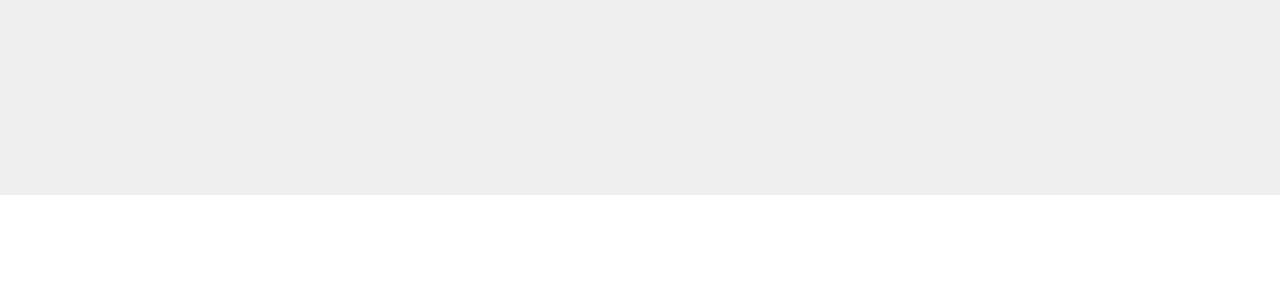
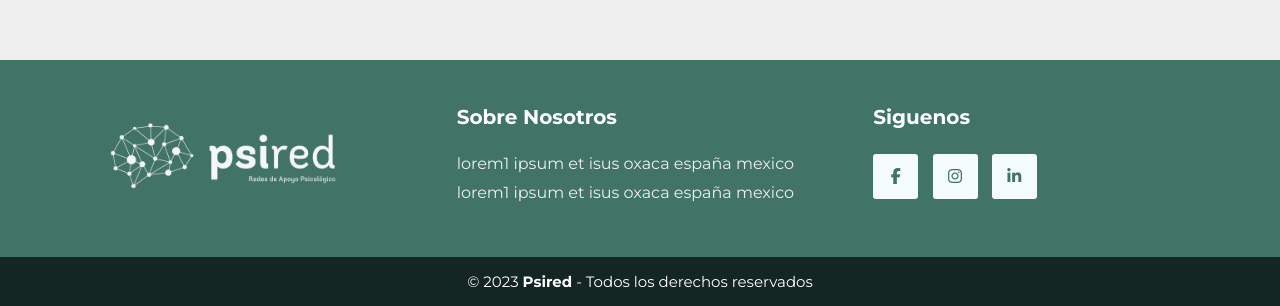
Before and after one commit to amayahaddad/PROYECTO_1, a plain HTML site: page index.html in a window 1280 px wide. Shown: the part 1573-1879 px from the top of the page. Before the commit the page ends 1768 px from the top, so only its background shows below. Drawn offline with Linux system fonts and the light colour scheme.

Commit message:
footer proyecto

```diff
--- a/index.html
+++ b/index.html
@@ -9,6 +9,7 @@
     <link rel="preconnect" href="https://fonts.googleapis.com">
     <link rel="preconnect" href="https://fonts.gstatic.com" crossorigin>
     <link href="https://fonts.googleapis.com/css2?family=Montserrat:ital,wght@0,300;0,400;0,600;0,700;1,400&display=swap" rel="stylesheet">
+    <script src="https://kit.fontawesome.com/50d8f593c8.js" crossorigin="anonymous"></script>
 </head>
 <body>
     <header>
@@ -16,13 +17,13 @@
 
         <div class="menu">
             <nav>
-                <a href="#">Inicio</a>
+                <a href="#" >Inicio</a>
                 <a href="#">Servicios</a>
                 <a href="#">Descargar</a>
                 <a href="#">Blog</a>
                 <a href="#">Contacto</a>
         </div>
-            <button><img src="./Assets/images/BTN-MENU.png" alt="menu"></button>
+            <button><img src="./Assets/images/BTN-MENU.png" alt="menu" class="btnmenu"></button>
         </nav>
     </header>
 
@@ -31,7 +32,9 @@
             <div class="box">
                 <span>¿Necesitas Ayuda?</span>
                 <h1>Soluciones psicológicas a la medida</h1>
-                <p> Lorem ipsum dolor sit amet consectetur adipisicing elit. Ipsum, sequi placeat corporis perspiciatis ratione alias repudiandae beatae ipsam. Ex iusto neque repellat magni et corrupti nulla obcaecati recusandae dolorem culpa?</p>
+                    <p>En Psired te ofrecemos un servicio de orientación, contención y acompañamiento en temáticas de salud mental.
+                    Nos preocupamos de responder a todas tus dudas, consultas y miedos que puedas tener sobre la salud mental o
+                    proceso psicoterapéutico tuyo o de tus seres queridos. </p>
                 <div class="sub">
                     <input id="mail" type="text" placeholder="ingresa tu correo"/>
                     <input class="btn1" type="submit"  id="submit">
@@ -50,8 +53,7 @@
                 </section>
                 <section class="header">
                     <h3>Paso 1</h3>
-                    <p>Responder estas breves preguntas, por formulario,
-                        chat o teléfono.</p>
+                    <p>Responder estas breves preguntas, por formulario, chat o teléfono.</p>
                 </section>
             </article>
 
@@ -61,8 +63,7 @@
                 </section>
                 <section class="header">
                     <h3>Paso 2</h3>
-                    <p>Responder estas breves preguntas, por formulario,
-                        chat o teléfono.</p>
+                    <p>Buscamos en nuestra red el psicoterapeuta que se ajuste a tus necesidades.</p>
                 </section>
             </article>
 
@@ -72,12 +73,37 @@
                 </section>
                 <section class="header">
                     <h3>Paso 3</h3>
-                    <p>Responder estas breves preguntas, por formulario,
-                        chat o teléfono.</p>
+                    <p> <b>¡Comienza tu terapia!</b> Psired hace seguimiento en tus avances.</p>
                 </section>
             </article>
 
         </div>
     </section>
+<footer class="piePagina">
+    <div class="grupo1">
+        <div class="box">
+            <figure>
+                <a href="#"> <img src="./Assets/images/psired-copia-2.png" alt="logoPsired"> </a>
+            </figure>
+        </div>
+        <div class="box">
+            <h2>Sobre Nosotros</h2>
+            <p>lorem1 ipsum et isus oxaca españa mexico</p>
+            <p>lorem1 ipsum et isus oxaca españa mexico</p>
+        </div>
+        <div class="box">
+            <h2>Siguenos</h2>
+            <div class="redSocial">
+                <a href="#" class="fa fa-facebook"></a>
+                <a href="#" class="fa fa-instagram"></a>
+                <a href="#" class="fa fa-linkedin"></a>
+            </div>
+        </div>
+    </div>
+<div class="grupo2">
+    <small>© 2023 <b>Psired</b> - Todos los derechos reservados</small>
+</div>
+</footer>
+
 </body>
 </html>
--- a/style.css
+++ b/style.css
@@ -44,6 +44,12 @@ nav img{
 
 header button{
 display: none;
+background: none;
+border: none;
+}
+
+.btnmenu{
+height: 20px;
 }
 
 .hero{
@@ -156,6 +162,74 @@ article{
     gap: 5px;
 }
 
+.piePagina{
+    width: 100%;
+    background-color: #417467;
+}
+
+.piePagina .grupo1{
+    width: 100%;
+    max-width: 1200px;
+    margin: auto;
+    display: grid;
+    grid-template-columns: repeat(3, 1fr);
+    grid-gap: 50px;
+    padding: 45px 0px;
+}
+
+.piePagina .grupo1 .box figure{
+    width: 100%;
+    height: 100%;
+    display: flex;
+    justify-content: center;
+    align-items: center;
+}
+
+.piePagina .grupo1 .box figure img{
+    width: 250px;
+}
+
+.piePagina .grupo1 .box h2{
+    color: white;
+    margin-bottom: 25px;
+    font-size: 20px;
+}
+
+.piePagina .grupo1 .box p{
+    color: #EFEFEF;
+    margin-bottom: 10px;
+}
+
+.piePagina .grupo1 .redSocial a{
+    display: inline-block;
+    text-decoration: none;
+    width: 45px;
+    height: 45px;
+    line-height: 45px;
+    color: #417467;
+    margin-right: 10px;
+    border-radius: 3px;
+    background-color: #f4fbfc;
+    text-align: center;
+    transition: all 300ms ease;
+}
+
+.piePagina .grupo1 .redSocial a:hover{
+    color: #6cc0a8;
+}
+
+.piePagina .grupo2{
+    background-color: #132622;
+    padding: 15px 10px;
+    text-align: center;
+    color: white;
+}
+
+.piePagina .grupo2 small{
+    font-size: 15px;
+}
+
+
 @media (max-width: 1300px) {
     /* Break point */
     nav{
@@ -174,6 +248,16 @@ article{
 }
 
 
+@media screen and (max-width:700px){
+    .piePagina .grupo1{
+    width: 90%;
+    grid-template-columns: repeat(1, 1fr);
+    grid-gap: 30px;
+    padding: 35px 0px;
+    align-items: center;
+    }
+}
+
 
 
 
```
Also changed, not shown: 1 other file.
